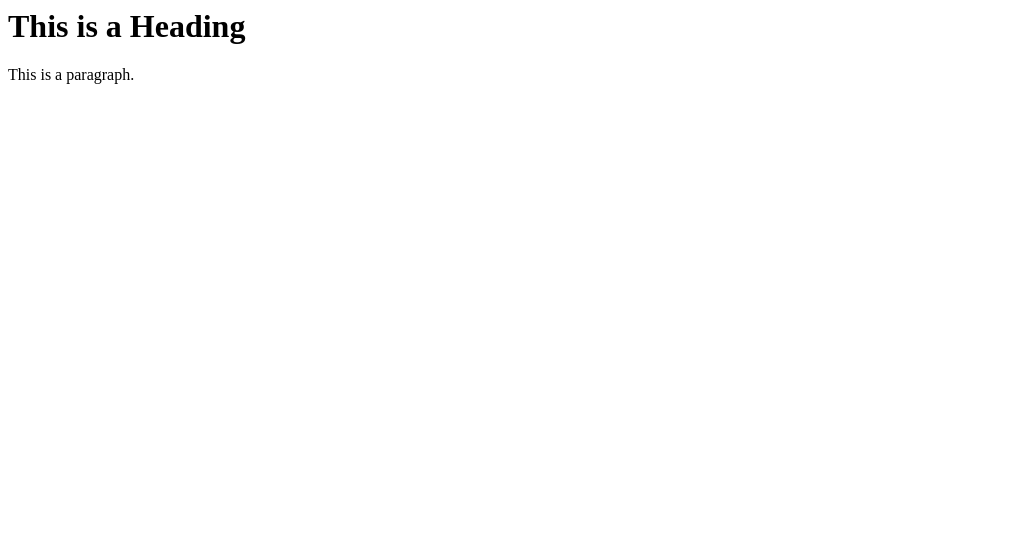
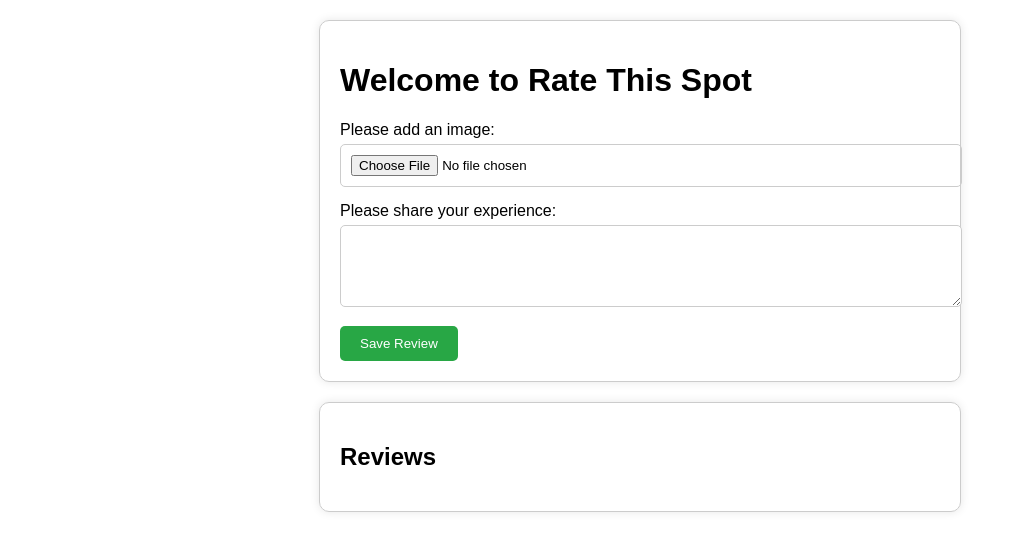
Before and after one commit to umar11javed/uma11javed.github.io, a plain HTML site: page index.html in a window 1280 px wide. Shown: the whole page, without its empty margins (0-1017 px from the left). Drawn offline with Linux system fonts and the light colour scheme.

Commit message:
Add files via upload

```diff
--- a/index.html
+++ b/index.html
@@ -1,9 +1,27 @@
-<html>
-  <head>
-  <title>Page Title</title>
-  </head>
-  <body>
-    <h1>This is a Heading</h1>
-    <p>This is a paragraph.</p>
-  </body>
+<!DOCTYPE html>
+<html lang="en">
+<head>
+    <meta charset="UTF-8">
+    <meta name="viewport" content="width=device-width, initial-scale=1.0">
+    <title>Rate This Spot</title>
+    <link rel="stylesheet" href="styles.css">
+</head>
+<body>
+    <div class="container">
+        <h1>Welcome to Rate This Spot</h1>
+        <div class="form-group">
+            <label for="image-upload">Please add an image:</label>
+            <input type="file" id="image-upload" accept="image/*">
+        </div>
+        <div class="form-group">
+            <label for="review">Please share your experience:</label>
+            <textarea id="review" rows="4" cols="50"></textarea>
+        </div>
+        <button id="save-review">Save Review</button>
+    </div>
+    <div class="reviews-container" id="reviews-container">
+        <h2>Reviews</h2>
+    </div>
+    <script src="script.js"></script>
+</body>
 </html>
--- /dev/null
+++ b/styles.css
@@ -0,0 +1,68 @@
+body {
+    font-family: Arial, sans-serif;
+    margin: 20px;
+}
+
+.container {
+    max-width: 600px;
+    margin: auto;
+    padding: 20px;
+    border: 1px solid #ccc;
+    border-radius: 10px;
+    box-shadow: 0 0 10px rgba(0, 0, 0, 0.1);
+}
+
+.form-group {
+    margin-bottom: 15px;
+}
+
+label {
+    display: block;
+    margin-bottom: 5px;
+}
+
+input[type="file"],
+textarea {
+    width: 100%;
+    padding: 10px;
+    border: 1px solid #ccc;
+    border-radius: 5px;
+}
+
+button {
+    padding: 10px 20px;
+    border: none;
+    background-color: #28a745;
+    color: #fff;
+    border-radius: 5px;
+    cursor: pointer;
+}
+
+button:hover {
+    background-color: #218838;
+}
+
+.reviews-container {
+    max-width: 600px;
+    margin: auto;
+    margin-top: 20px;
+    padding: 20px;
+    border: 1px solid #ccc;
+    border-radius: 10px;
+    box-shadow: 0 0 10px rgba(0, 0, 0, 0.1);
+}
+
+.review {
+    margin-bottom: 20px;
+}
+
+.review img {
+    max-width: 100%;
+    height: auto;
+    border-radius: 10px;
+    margin-bottom: 10px;
+}
+
+.review p {
+    margin: 0;
+}
```
Also changed, not shown: javascript.js (added, +38 -0 lines).
